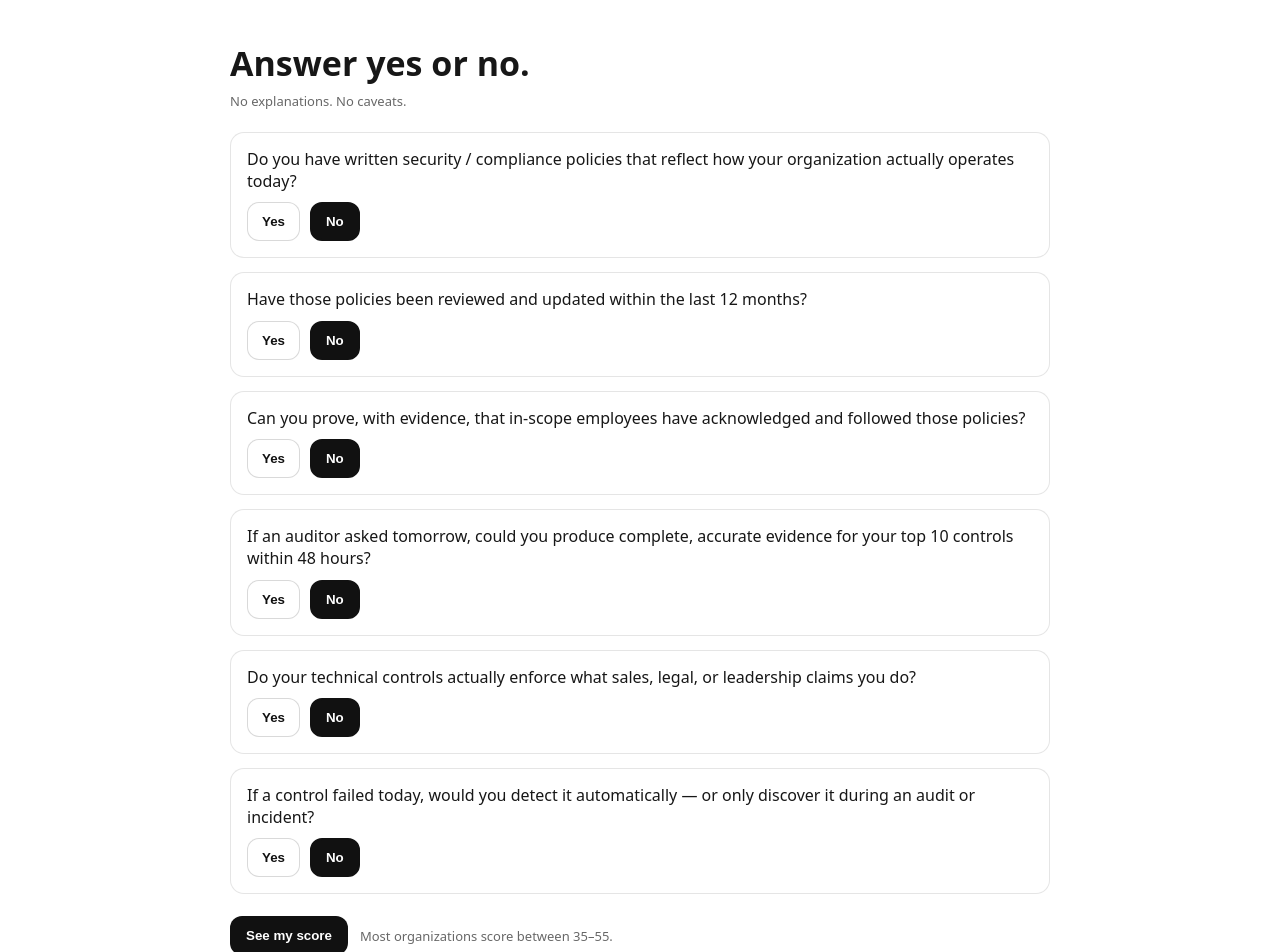
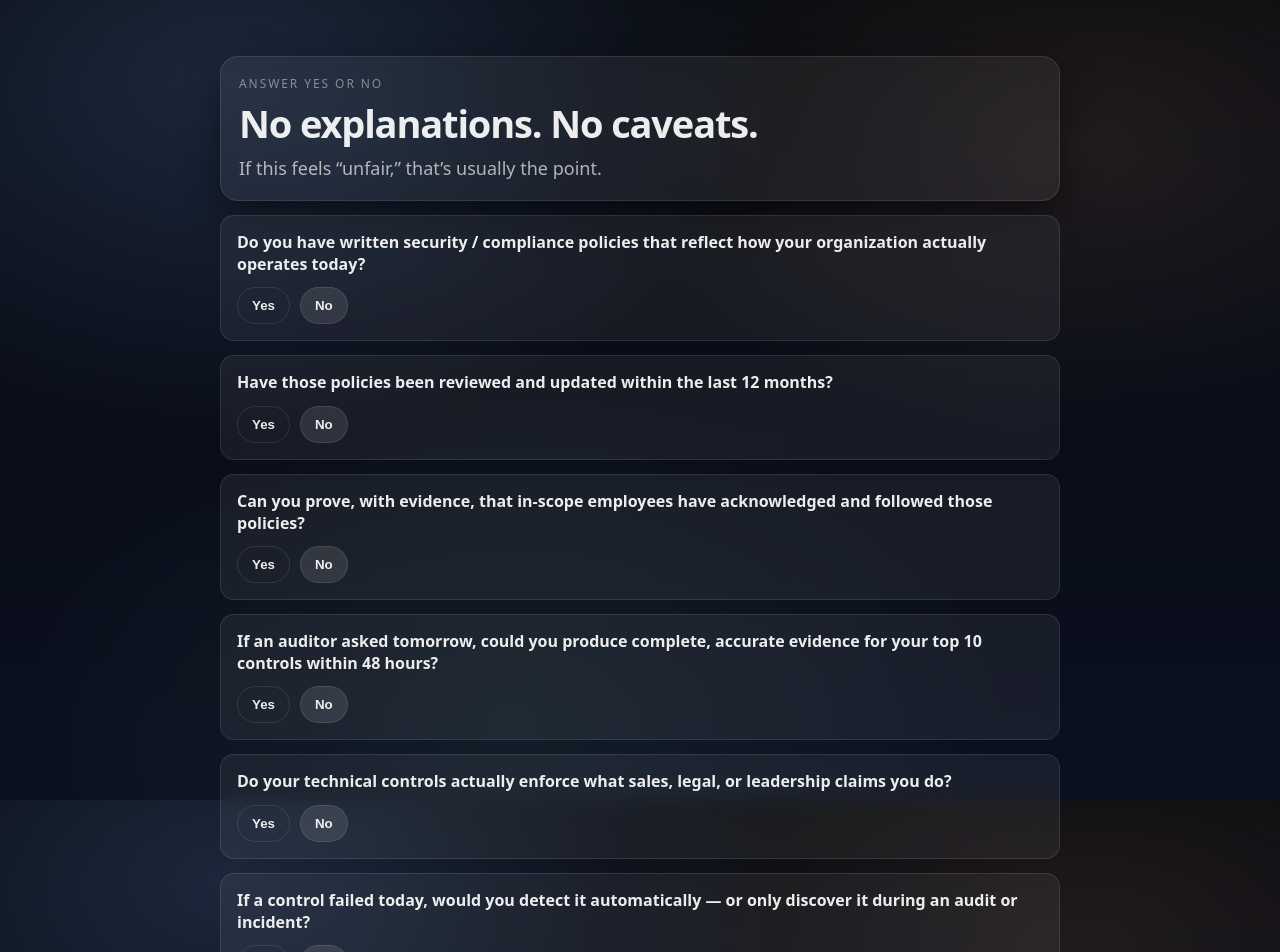
Before and after one commit to caseyfriese/compliance-score, a Next.js app: page /score in a window 1280 px wide. Shown: the top 952 px of the page. Built offline with nearby package versions, Linux system fonts and the light colour scheme.

Commit message:
Dark UI + admin reset

```diff
--- a/src/app/globals.css
+++ b/src/app/globals.css
@@ -1,42 +1,148 @@
 :root {
-  --background: #ffffff;
-  --foreground: #171717;
+  /* Dark-first */
+  --bg: #070a0f;
+  --bg2: #0b1020;
+  --panel: rgba(255,255,255,0.06);
+  --panel-strong: rgba(255,255,255,0.10);
+  --text: rgba(255,255,255,0.92);
+  --muted: rgba(255,255,255,0.66);
+  --faint: rgba(255,255,255,0.45);
+  --border: rgba(255,255,255,0.10);
+  --shadow: 0 14px 36px rgba(0,0,0,0.45);
+  --radius: 18px;
+  --radius-sm: 14px;
 }
 
-@media (prefers-color-scheme: dark) {
-  :root {
-    --background: #0a0a0a;
-    --foreground: #ededed;
-  }
+* { box-sizing: border-box; }
+html, body { height: 100%; }
+
+body {
+  margin: 0;
+  color: var(--text);
+  font-family: ui-sans-serif, system-ui, -apple-system, Segoe UI, Roboto, Helvetica, Arial, "Apple Color Emoji", "Segoe UI Emoji";
+  line-height: 1.5;
+
+  /* Dark-first background */
+  background:
+    radial-gradient(1000px 650px at 18% 10%, rgba(120,170,255,0.18), transparent 55%),
+    radial-gradient(900px 520px at 85% 18%, rgba(255,170,130,0.10), transparent 55%),
+    radial-gradient(900px 600px at 40% 90%, rgba(140,255,205,0.06), transparent 55%),
+    linear-gradient(180deg, var(--bg), var(--bg2));
 }
 
-html,
-body {
-  max-width: 100vw;
-  overflow-x: hidden;
+a { color: inherit; }
+
+.container {
+  max-width: 880px;
+  margin: 0 auto;
+  padding: 56px 20px;
 }
 
-body {
-  color: var(--foreground);
-  background: var(--background);
-  font-family: Arial, Helvetica, sans-serif;
-  -webkit-font-smoothing: antialiased;
-  -moz-osx-font-smoothing: grayscale;
+.h1 {
+  font-size: 46px;
+  line-height: 1.06;
+  margin: 0 0 12px;
+  letter-spacing: -0.03em;
 }
 
-* {
-  box-sizing: border-box;
-  padding: 0;
-  margin: 0;
+.sub {
+  font-size: 18px;
+  color: var(--muted);
+  margin: 0 0 22px;
+  max-width: 56ch;
 }
 
-a {
-  color: inherit;
-  text-decoration: none;
+.card {
+  background: var(--panel);
+  border: 1px solid var(--border);
+  border-radius: var(--radius);
+  box-shadow: var(--shadow);
+  padding: 18px;
+  backdrop-filter: blur(8px);
 }
 
-@media (prefers-color-scheme: dark) {
-  html {
-    color-scheme: dark;
-  }
+.card.tight {
+  padding: 16px;
+  border-radius: var(--radius-sm);
+  box-shadow: none;
 }
+
+.stack { display: flex; flex-direction: column; gap: 14px; }
+.row { display: flex; gap: 12px; flex-wrap: wrap; align-items: center; }
+
+.kicker {
+  font-size: 12px;
+  letter-spacing: 0.16em;
+  text-transform: uppercase;
+  color: var(--faint);
+}
+
+.bigScore {
+  font-size: 72px;
+  line-height: 1;
+  font-weight: 850;
+  margin-top: 10px;
+  letter-spacing: -0.03em;
+}
+
+.verdict {
+  font-size: 18px;
+  font-weight: 700;
+  margin-top: 10px;
+}
+
+.micro {
+  font-size: 13px;
+  color: var(--muted);
+  margin-top: 10px;
+}
+
+.footerLine {
+  font-size: 12px;
+  color: var(--faint);
+  margin-top: 18px;
+}
+
+.btn {
+  appearance: none;
+  border: 1px solid var(--border);
+  background: var(--panel-strong);
+  color: var(--text);
+  border-radius: 14px;
+  padding: 12px 14px;
+  font-weight: 800;
+  cursor: pointer;
+  transition: transform 120ms ease, background 120ms ease, border-color 120ms ease, opacity 120ms ease;
+}
+
+.btn:hover { transform: translateY(-1px); }
+.btn:disabled { opacity: 0.55; cursor: not-allowed; transform: none; }
+
+.btnPrimary {
+  background: rgba(255,255,255,0.92);
+  color: rgba(10,14,20,0.92);
+  border-color: rgba(255,255,255,0.22);
+}
+
+.pillGroup { display: flex; gap: 10px; flex-wrap: wrap; }
+.pill {
+  padding: 10px 14px;
+  border-radius: 999px;
+  border: 1px solid var(--border);
+  background: transparent;
+  color: var(--text);
+  font-weight: 800;
+  cursor: pointer;
+  transition: transform 120ms ease, background 120ms ease;
+}
+.pill:hover { transform: translateY(-1px); }
+.pill.active { background: var(--panel-strong); }
+
+.hr {
+  height: 1px;
+  background: var(--border);
+  margin: 12px 0;
+  border: 0;
+}
+
+.smallNote { font-size: 12px; color: var(--faint); }
--- a/src/app/layout.tsx
+++ b/src/app/layout.tsx
@@ -1,32 +1,15 @@
-import type { Metadata } from "next";
-import { Geist, Geist_Mono } from "next/font/google";
 import "./globals.css";
 
-const geistSans = Geist({
-  variable: "--font-geist-sans",
-  subsets: ["latin"],
-});
-
-const geistMono = Geist_Mono({
-  variable: "--font-geist-mono",
-  subsets: ["latin"],
-});
-
-export const metadata: Metadata = {
-  title: "Create Next App",
-  description: "Generated by create next app",
+export const metadata = {
+  title: "Compliance Score",
+  description: "A 60-second reality check for people responsible for risk.",
 };
 
-export default function RootLayout({
-  children,
-}: Readonly<{
-  children: React.ReactNode;
-}>) {
+export default function RootLayout({ children }: { children: React.ReactNode }) {
   return (
     <html lang="en">
-      <body className={`${geistSans.variable} ${geistMono.variable}`}>
-        {children}
-      </body>
+      {/* Force dark by default */}
+      <body>{children}</body>
     </html>
   );
 }
--- a/src/app/score/page.tsx
+++ b/src/app/score/page.tsx
@@ -8,10 +8,10 @@ type SubmitResp = { avgScore: number; n: number };
 
 export default function ScorePage() {
   const [answers, setAnswers] = useState<boolean[]>(Array(6).fill(false));
-  const [submitted, setSubmitted] = useState<boolean>(false);
+  const [submitted, setSubmitted] = useState(false);
   const [avg, setAvg] = useState<number | null>(null);
   const [n, setN] = useState<number | null>(null);
-  const [busy, setBusy] = useState<boolean>(false);
+  const [busy, setBusy] = useState(false);
 
   const score = useMemo(() => scoreAnswers(answers), [answers]);
   const v = useMemo(() => verdict(score), [score]);
@@ -35,7 +35,6 @@ export default function ScorePage() {
         body: JSON.stringify({ score }),
       });
 
-      // Robust: handle non-JSON responses (e.g., dev without DB)
       const text = await res.text();
       let data: Partial<SubmitResp> = {};
       try {
@@ -62,228 +61,148 @@ export default function ScorePage() {
   };
 
   return (
-    <main
-      style={{
-        maxWidth: 860,
-        margin: "0 auto",
-        padding: "40px 20px",
-        fontFamily: "system-ui",
-      }}
-    >
+    <main className="container">
       {!submitted ? (
-        <>
-          <h1 style={{ fontSize: 34, marginBottom: 6 }}>Answer yes or no.</h1>
-          <div style={{ fontSize: 13, opacity: 0.65, marginBottom: 22 }}>
+        <div className="stack">
+          <div className="card">
+            <div className="kicker">Answer yes or no</div>
+            <h1 className="h1" style={{ marginTop: 10, fontSize: 38 }}>
               No explanations. No caveats.
+            </h1>
+            <p className="sub" style={{ marginBottom: 0 }}>
+              If this feels “unfair,” that’s usually the point.
+            </p>
           </div>
 
-          <div style={{ display: "flex", flexDirection: "column", gap: 14 }}>
+          <div className="stack">
             {QUESTIONS.map((q, i) => (
-              <div
-                key={i}
-                style={{
-                  border: "1px solid rgba(0,0,0,0.10)",
-                  borderRadius: 14,
-                  padding: 16,
-                  background: "#fff",
-                }}
-              >
-                <div style={{ fontSize: 16, lineHeight: 1.35, marginBottom: 10 }}>
+              <div className="card tight" key={i}>
+                <div style={{ fontSize: 16, lineHeight: 1.35, fontWeight: 650 }}>
                   {q}
                 </div>
 
-                <div style={{ display: "flex", gap: 10 }}>
+                <div className="row" style={{ marginTop: 12 }}>
+                  <div className="pillGroup">
                     <button
                       type="button"
+                      className={`pill ${answers[i] ? "active" : ""}`}
                       onClick={() => toggle(i, true)}
-                    style={{
-                      padding: "10px 14px",
-                      borderRadius: 12,
-                      border: answers[i] ? "2px solid #111" : "1px solid rgba(0,0,0,0.15)",
-                      background: answers[i] ? "#111" : "#fff",
-                      color: answers[i] ? "#fff" : "#111",
-                      fontWeight: 600,
-                      cursor: "pointer",
-                    }}
                     >
                       Yes
                     </button>
-
                     <button
                       type="button"
+                      className={`pill ${!answers[i] ? "active" : ""}`}
                       onClick={() => toggle(i, false)}
-                    style={{
-                      padding: "10px 14px",
-                      borderRadius: 12,
-                      border: !answers[i] ? "2px solid #111" : "1px solid rgba(0,0,0,0.15)",
-                      background: !answers[i] ? "#111" : "#fff",
-                      color: !answers[i] ? "#fff" : "#111",
-                      fontWeight: 600,
-                      cursor: "pointer",
-                    }}
                     >
                       No
                     </button>
                   </div>
                 </div>
+              </div>
             ))}
           </div>
 
-          <div style={{ marginTop: 22, display: "flex", alignItems: "center", gap: 12, flexWrap: "wrap" }}>
+          <div className="card">
+            <div className="row">
               <button
                 type="button"
+                className="btn btnPrimary"
                 onClick={submit}
                 disabled={busy}
-              style={{
-                padding: "12px 16px",
-                borderRadius: 12,
-                border: "none",
-                background: "#111",
-                color: "#fff",
-                fontWeight: 700,
-                cursor: "pointer",
-              }}
               >
                 {busy ? "Scoring…" : "See my score"}
               </button>
 
-            <div style={{ fontSize: 13, opacity: 0.65 }}>{bandMicrocopy()}</div>
-          </div>
-        </>
-      ) : (
-        <>
-          <div style={{ display: "grid", gridTemplateColumns: "1fr", gap: 18 }}>
-            <div
-              ref={cardRef}
-              style={{
-                width: "100%",
-                maxWidth: 520,
-                borderRadius: 18,
-                border: "1px solid rgba(0,0,0,0.12)",
-                background: "#fff",
-                padding: 24,
-              }}
-            >
-              <div style={{ fontSize: 12, letterSpacing: 1.2, opacity: 0.65 }}>
-                COMPLIANCE THEATER SCORE
+              <div className="smallNote">{bandMicrocopy()}</div>
             </div>
 
-              <div style={{ fontSize: 72, fontWeight: 800, marginTop: 8, lineHeight: 1 }}>
-                {score} / 100
+            <div className="footerLine">
+              Tip: screenshot the result or download the share card.
+            </div>
+          </div>
+        </div>
+      ) : (
+        <div className="stack">
+          <div className="row" style={{ justifyContent: "space-between" }}>
+            <div className="smallNote">Your result</div>
+            <button type="button" className="btn" onClick={() => location.reload()}>
+              New run
+            </button>
           </div>
 
-              <div style={{ fontSize: 18, fontWeight: 650, marginTop: 10 }}>{v}</div>
-
-              <div style={{ fontSize: 13, opacity: 0.7, marginTop: 10 }}>{bandMicrocopy()}</div>
-
-              <div style={{ fontSize: 12, opacity: 0.6, marginTop: 18 }}>
-                Measured in minutes. Not binders.
-              </div>
+          {/* Share card */}
+          <div className="card" ref={cardRef} style={{ maxWidth: 560 }}>
+            <div className="kicker">Compliance theater score</div>
+            <div className="bigScore">{score} / 100</div>
+            <div className="verdict">{v}</div>
+            <div className="micro">{bandMicrocopy()}</div>
+            <div className="footerLine">Measured in minutes. Not binders.</div>
           </div>
 
-            <div
-              style={{
-                borderRadius: 18,
-                border: "1px solid rgba(0,0,0,0.12)",
-                background: "#fff",
-                padding: 18,
-                maxWidth: 520,
-              }}
-            >
-              <div style={{ fontSize: 14, fontWeight: 700, marginBottom: 10 }}>How you compare</div>
+          {/* Comparison */}
+          <div className="card" style={{ maxWidth: 560 }}>
+            <div style={{ fontSize: 14, fontWeight: 800, marginBottom: 10 }}>
+              How you compare
+            </div>
 
             <Bar label="Your score" value={score} />
             <div style={{ height: 10 }} />
             <Bar label="Org average (30d)" value={avg ?? 0} />
 
-              <div style={{ marginTop: 12, fontSize: 13, opacity: 0.7 }}>
-                Teams tend to score slightly higher than individuals — not because controls work better, but because gaps are distributed.
+            <div className="micro" style={{ marginTop: 12 }}>
+              Teams tend to score slightly higher than individuals — not because controls work better,
+              but because gaps are distributed.
             </div>
 
-              {typeof n === "number" && n > 0 && (
-                <div style={{ marginTop: 8, fontSize: 12, opacity: 0.55 }}>
+            {typeof n === "number" && (
+              <div className="smallNote" style={{ marginTop: 8 }}>
                 Benchmark based on {n} anonymous submissions in the last 30 days.
               </div>
             )}
           </div>
 
-            <div
-              style={{
-                borderRadius: 18,
-                border: "1px solid rgba(0,0,0,0.12)",
-                background: "#fff",
-                padding: 18,
-                maxWidth: 520,
-              }}
-            >
-              <div style={{ fontSize: 16, fontWeight: 800 }}>Want to know where the gaps actually are?</div>
-              <div style={{ fontSize: 13, opacity: 0.75, marginTop: 6 }}>
+          {/* Subtle lead CTA */}
+          <div className="card" style={{ maxWidth: 560 }}>
+            <div style={{ fontSize: 16, fontWeight: 850 }}>
+              Want to know where the gaps actually are?
+            </div>
+            <div className="micro">
               Get a one-page breakdown of which answers impacted your score most and what operational teams typically address first.
             </div>
 
+            <div className="row" style={{ marginTop: 12 }}>
               <button
                 type="button"
-                onClick={() => alert("Wire this to email capture or Stripe later. Keep it soft.")}
-                style={{
-                  marginTop: 12,
-                  padding: "12px 14px",
-                  borderRadius: 12,
-                  border: "1px solid rgba(0,0,0,0.15)",
-                  background: "#fff",
-                  fontWeight: 700,
-                  cursor: "pointer",
-                }}
+                className="btn"
+                onClick={() => alert("Wire this to PDF delivery later (email or Stripe). Keep it soft.")}
               >
                 Get the 1-page Reality Breakdown
               </button>
-
-              <div style={{ fontSize: 12, opacity: 0.6, marginTop: 8 }}>
-                Delivered as a short PDF. No mailing lists. No demos.
+              <span className="smallNote">No mailing lists. No demos.</span>
             </div>
           </div>
 
-            <div style={{ display: "flex", gap: 12, flexWrap: "wrap" }}>
-              <button
-                type="button"
-                onClick={downloadCard}
-                style={{
-                  padding: "12px 14px",
-                  borderRadius: 12,
-                  border: "none",
-                  background: "#111",
-                  color: "#fff",
-                  fontWeight: 800,
-                  cursor: "pointer",
-                }}
-              >
+          <div className="row">
+            <button type="button" className="btn btnPrimary" onClick={downloadCard}>
               Download share card (PNG)
             </button>
 
             <button
               type="button"
+              className="btn"
               onClick={() => {
                 setSubmitted(false);
                 setAvg(null);
                 setN(null);
-                }}
-                style={{
-                  padding: "12px 14px",
-                  borderRadius: 12,
-                  border: "1px solid rgba(0,0,0,0.15)",
-                  background: "#fff",
-                  fontWeight: 700,
-                  cursor: "pointer",
               }}
             >
               Retake
             </button>
           </div>
 
-            <div style={{ fontSize: 12, opacity: 0.55, marginTop: 4 }}>
-              Built by an active security &amp; compliance operator.
+          <div className="smallNote">Built by an active security &amp; compliance operator.</div>
         </div>
-          </div>
-        </>
       )}
     </main>
   );
@@ -293,12 +212,12 @@ function Bar({ label, value }: { label: string; value: number }) {
   const v = Math.max(0, Math.min(100, value));
   return (
     <div>
-      <div style={{ display: "flex", justifyContent: "space-between", fontSize: 12, opacity: 0.75 }}>
+      <div style={{ display: "flex", justifyContent: "space-between", fontSize: 12, color: "var(--muted)" }}>
         <span>{label}</span>
         <span>{v}</span>
       </div>
-      <div style={{ height: 10, borderRadius: 999, background: "rgba(0,0,0,0.08)", overflow: "hidden", marginTop: 6 }}>
-        <div style={{ width: `${v}%`, height: "100%", background: "#111" }} />
+      <div style={{ height: 10, borderRadius: 999, background: "rgba(255,255,255,0.08)", overflow: "hidden", marginTop: 6 }}>
+        <div style={{ width: `${v}%`, height: "100%", background: "rgba(255,255,255,0.86)" }} />
       </div>
     </div>
   );
```
Also changed, not shown: src/app/api/admin-reset/route.ts (added, +47 -0 lines), src/app/api/submit/route.ts (+5 -9 lines), src/app/page.tsx (+17 -13 lines). Lines whose indentation alone changed are shown as unchanged.
